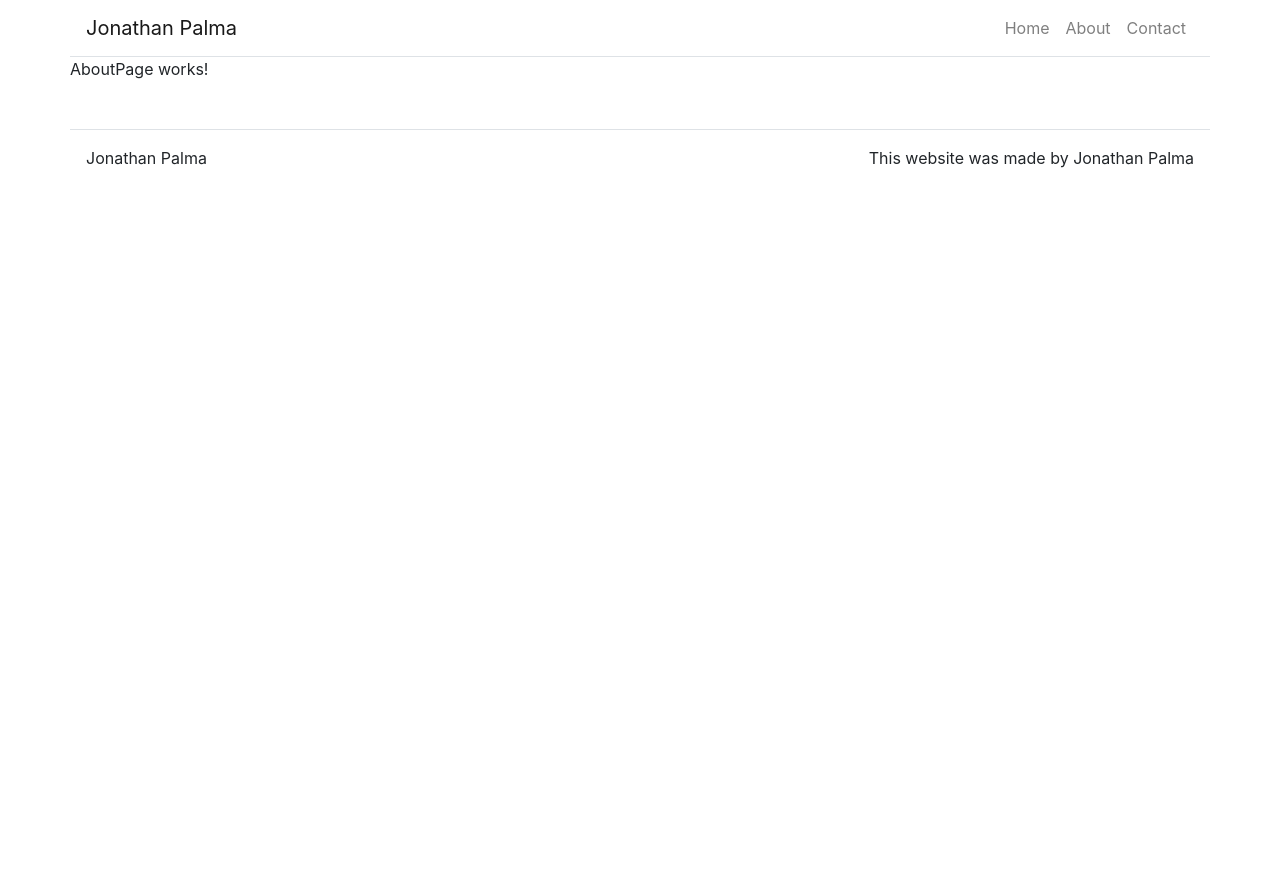
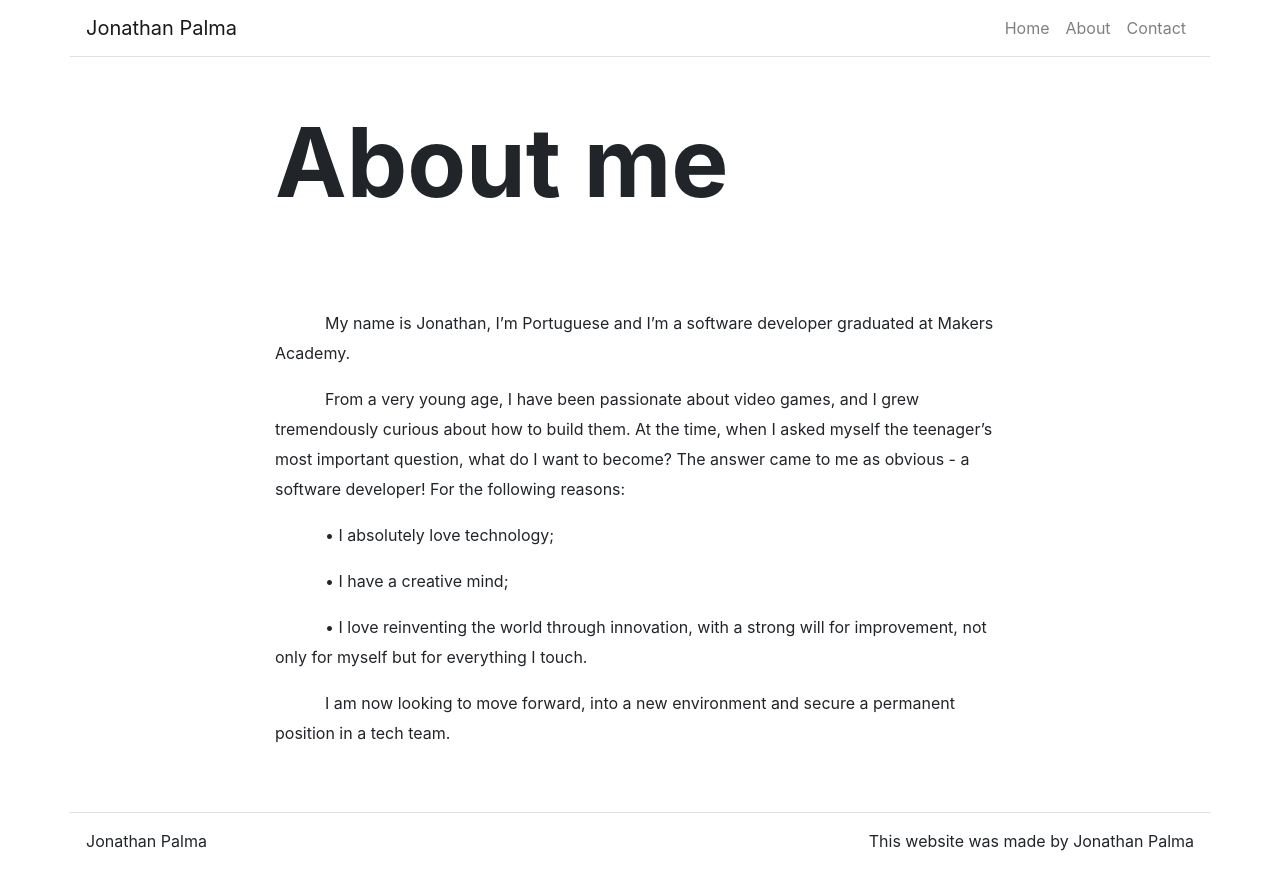
Before and after one commit to JonathanPalma-code/My-Portfolio, a React (Create React App) app: page /about in a window 1280 px wide. Before the commit the page ends 800 px from the top, so only its background shows below. Built offline with nearby package versions, Linux system fonts and the light colour scheme.

Commit message:
chore: add AboutPage title and content

```diff
--- a/src/App.js
+++ b/src/App.js
@@ -54,8 +54,8 @@ class App extends React.Component {
           </Navbar>
 
           <Route path="/" exact render={() => <HomePage title={this.state.home.title} subTitle={this.state.home.subTitle} bodyText={this.state.home.bodyText} /> } />
-          <Route path="/about" render={() => <AboutPage title={this.state.about} /> } />
-          <Route path="/contact" exact render={() => <ContactPage title={this.state.contact} /> } />
+          <Route path="/about" render={() => <AboutPage title={this.state.about.title} /> } />
+          <Route path="/contact" exact render={() => <ContactPage title={this.state.contact.title} /> } />
 
           <Footer />
         </Container>
--- a/src/index.css
+++ b/src/index.css
@@ -11,6 +11,12 @@ code {
   font-family: source-code-pro, Menlo, Monaco, Consolas, 'Courier New',
     monospace;
 }
+
+p {
+  line-height: 30px;
+  margin-bottom: 25px;
+  text-indent: 50px;
+  }
 
 .j-card {
   margin: 20px;
@@ -37,3 +43,7 @@ code {
   font-size: 16px;
   margin: 0px;
 }
+
+.j-dot:before {
+  content: "• ";
+}
--- a/src/pages/AboutPage.js
+++ b/src/pages/AboutPage.js
@@ -1,8 +1,23 @@
 import React from 'react';
 
+import Hero from '../components/Hero';
+import Content from './Content';
+
 function AboutPage(props) {
-  return (
-    <p>AboutPage works!</p>
+  return(
+    <div>
+      <Hero title={props.title} />
+      <Content>
+        <p>My name is Jonathan, I’m Portuguese and I’m a software developer graduated at Makers Academy.</p>
+
+        <p>From a very young age, I have been passionate about video games, and I grew tremendously curious about how to build them. At the time, when I asked myself the teenager’s most important question, what do I want to become? The answer came to me as obvious - a software developer! For the following reasons:</p>
+
+        <p className="j-dot">I absolutely love technology;</p>
+        <p className="j-dot">I have a creative mind;</p>
+        <p className="j-dot"> I love reinventing the world through innovation, with a strong will for improvement, not only for myself but for everything I touch.</p>
+        <p>I am now looking to move forward, into a new environment and secure a permanent position in a tech team.</p>
+      </Content>
+    </div>
   );
 }
 
--- /dev/null
+++ b/src/pages/Content.js
@@ -0,0 +1,19 @@
+import React from 'react';
+
+import Container from 'react-bootstrap/Container';
+import Row from 'react-bootstrap/Row';
+import Col from 'react-bootstrap/Col';
+
+function Content(props) {
+  return(
+    <Container fuild={true}>
+      <Row className="justify-content-center">
+        <Col md={8}>
+          {props.children}
+        </Col>
+      </Row>
+    </Container>
+  );
+}
+
+export default Content;
```
